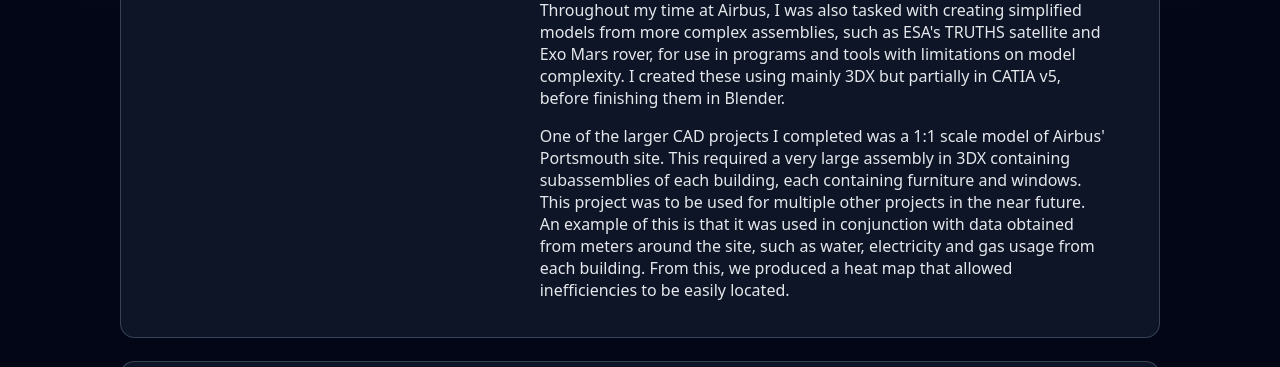
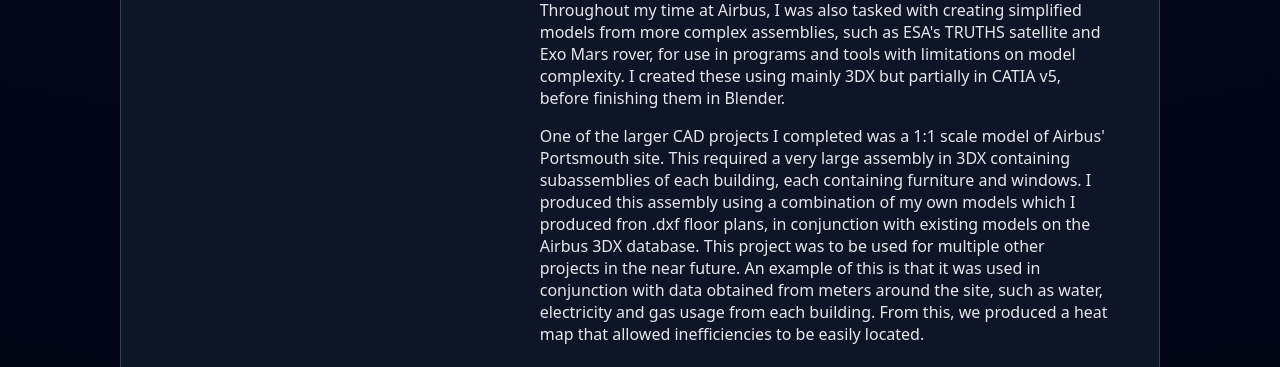
Before and after one commit to williamtemple/williamtemple.github.io, a plain HTML site: page index.html in a window 1280 px wide. Shown: the part 2750-3117 px from the top of the page. Drawn offline with Linux system fonts and the light colour scheme.

Commit message:
Update index.html

```diff
--- a/index.html
+++ b/index.html
@@ -797,7 +797,7 @@
                 </p>
                 <p>
                   Throughout my time at Airbus, I was also tasked with creating simplified models from more complex assemblies, such as ESA's TRUTHS satellite and Exo Mars rover,  for use in programs and tools with limitations on model complexity. I created these using mainly 3DX but partially in CATIA v5, before finishing them in Blender.</p>
-                <p>One of the larger CAD projects I completed was a 1:1 scale model of Airbus' Portsmouth site. This required a very large assembly in 3DX containing subassemblies of each building, each containing furniture and windows. This project was to be used for multiple other projects in the near future. An example of this is that it was used in conjunction with data obtained from meters around the site, such as water, electricity and gas usage from each building. From this, we produced a heat map that allowed inefficiencies to be easily located.</p>
+                <p>One of the larger CAD projects I completed was a 1:1 scale model of Airbus' Portsmouth site. This required a very large assembly in 3DX containing subassemblies of each building, each containing furniture and windows. I produced this assembly using a combination of my own models which I produced fron .dxf floor plans, in conjunction with existing models on the Airbus 3DX database. This project was to be used for multiple other projects in the near future. An example of this is that it was used in conjunction with data obtained from meters around the site, such as water, electricity and gas usage from each building. From this, we produced a heat map that allowed inefficiencies to be easily located.</p>
 
 
               </div>
```
